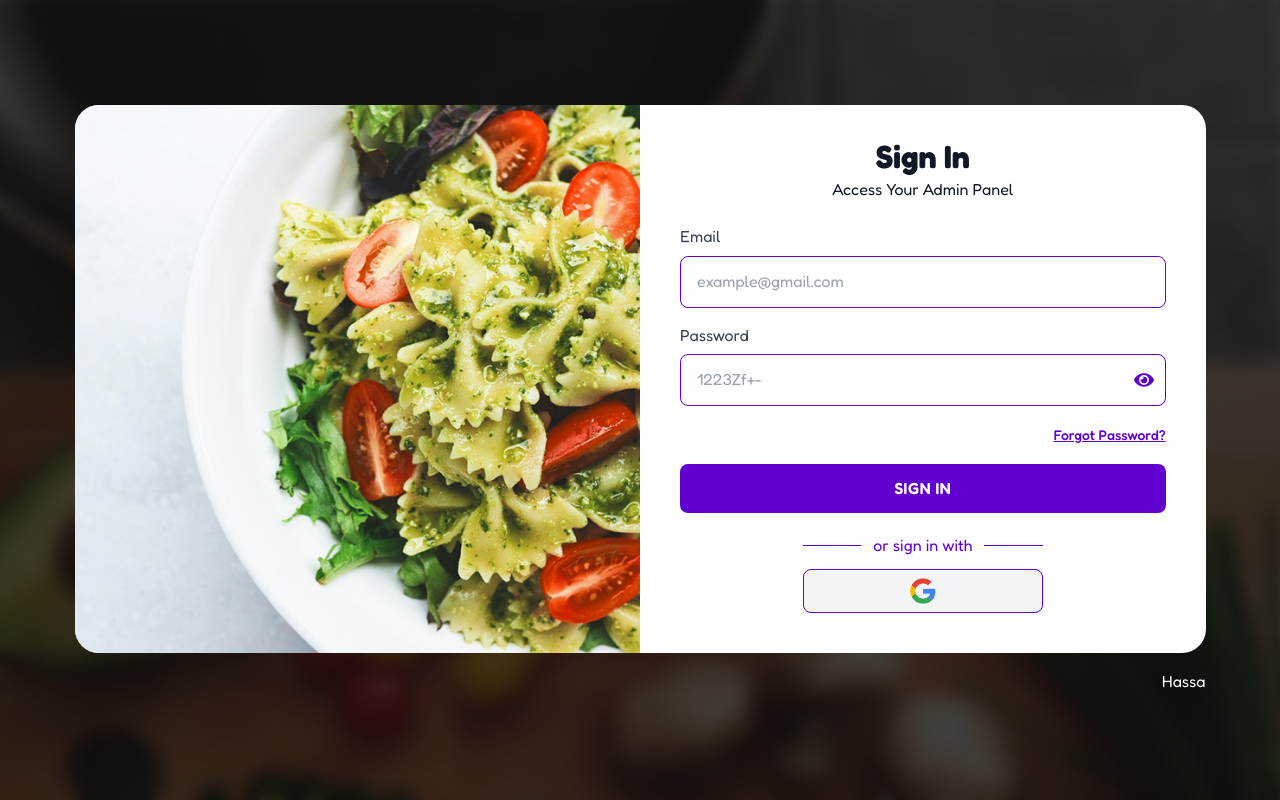
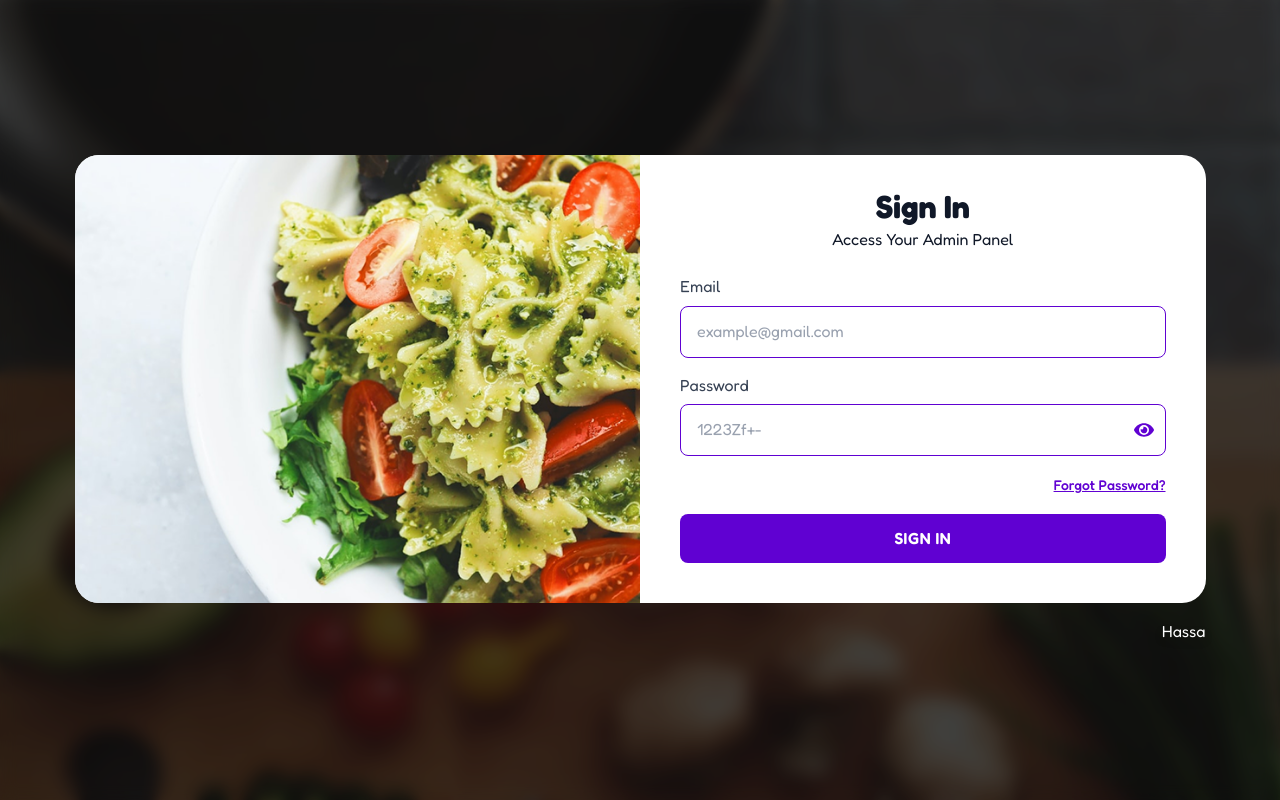
Before and after one commit to Hassa-Iraq/Hassa-Admin, a Next.js app: page / in a window 1280 px wide. Built offline with nearby package versions, Linux system fonts and the light colour scheme.

Commit message:
google button removed  pushed

```diff
--- a/src/app/auth/login/page.jsx
+++ b/src/app/auth/login/page.jsx
@@ -3,7 +3,7 @@
 import { useState } from 'react';
 import Image from 'next/image';
 import { useRouter } from 'next/navigation';
-import { FaGoogle, FaEye, FaEyeSlash } from 'react-icons/fa';
+import { FaEye, FaEyeSlash } from 'react-icons/fa';
 
 export default function LoginPage() {
   const router = useRouter();
@@ -65,10 +65,6 @@ export default function LoginPage() {
     }
   };
 
-  const handleSocialLogin = (provider) => {
-    console.log(`Login with ${provider}`);
-  };
-
   return (
     <div className="min-h-screen w-full relative overflow-hidden">
       {/* Background Image */}
@@ -87,7 +83,7 @@ export default function LoginPage() {
       <div className="relative z-10 flex items-center justify-center min-h-screen p-4">
        <div className="w-[1131px]">
           {/* Card Container */}
-          <div className=" bg-white rounded-3xl shadow-2xl overflow-hidden">
+          <div className="bg-white rounded-3xl shadow-2xl overflow-hidden">
             <div className="grid md:grid-cols-2">
               {/* Left Side - Food Image */}
               <div className="relative h-50 md:h-auto min-h-[320px]">
@@ -204,24 +200,6 @@ export default function LoginPage() {
                   </button>
                 </form>
 
-                {/* Divider */}
-                <div className="flex flex-col items-center mt-6">
-                  <div className="flex items-center justify-between w-[240px] mb-4">
-                    <div className="h-[1px] bg-[#6001D2] flex-1" />
-                    <span className="px-3 text-[#6001D2] font-semibold text-[16px] leading-[16px] tracking-[0.5%] whitespace-nowrap">
-                      or sign in with
-                    </span>
-                    <div className="h-[1px] bg-[#6001D2] flex-1" />
-                  </div>
-
-                  <button
-                    onClick={() => handleSocialLogin('Google')}
-                    className="w-[240px] h-11 rounded-lg bg-gray-100 border border-[#6001D2] flex items-center justify-center shadow-sm hover:shadow-md transition"
-                  >
-                    <img src="/images/google.png" alt="Google" className="w-7 h-7" />
-                  </button>
-                </div>
-
               </div>
             </div>
           </div>
```
